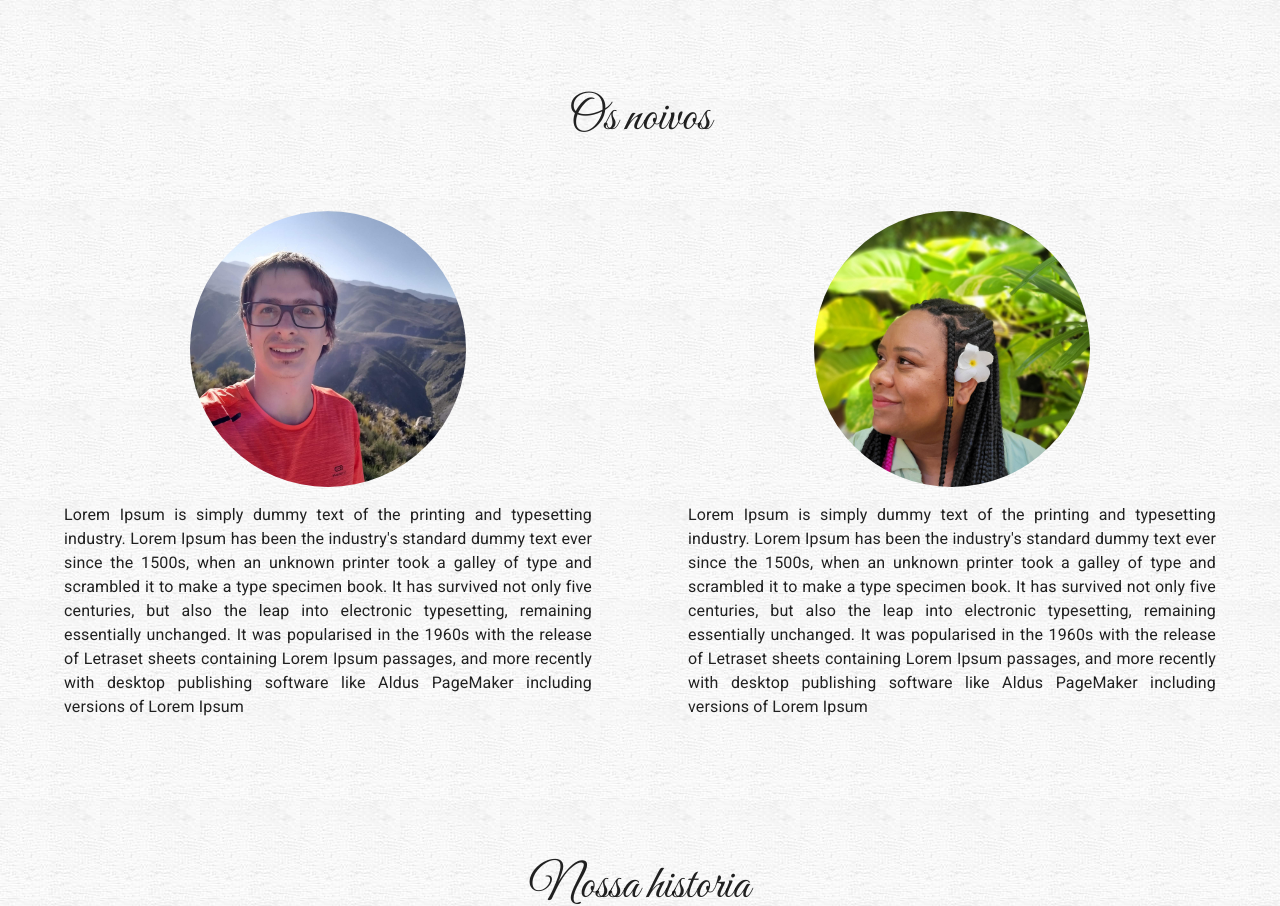
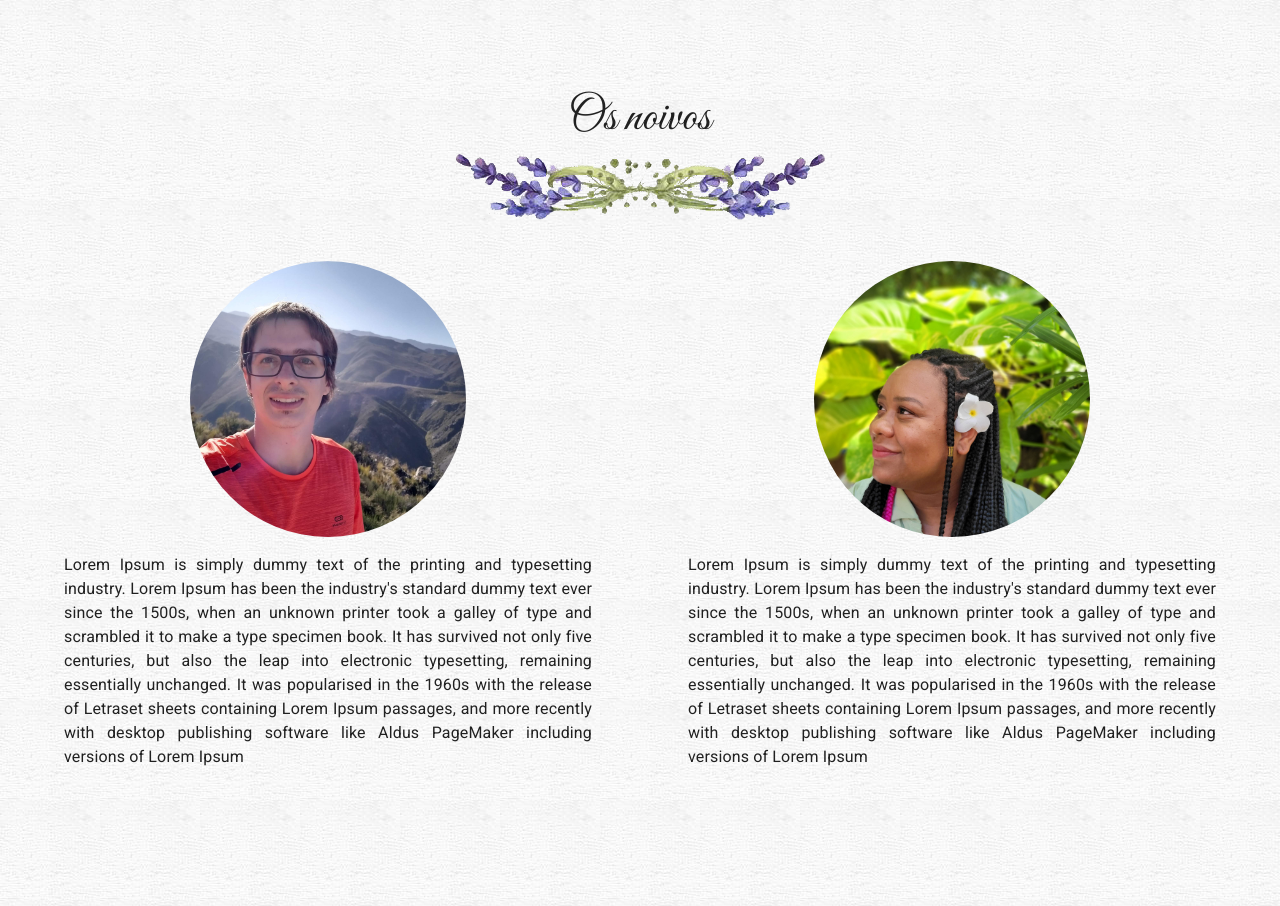
Before and after one commit to LucasDelboni/wedding, a React (Create React App) app: page / in a window 1280 px wide. Shown: the top 906 px of the page. Built offline with nearby package versions, Linux system fonts and the light colour scheme.

Commit message:
adicionando floral nos titulos

```diff
--- a/src/App.css
+++ b/src/App.css
@@ -4,7 +4,7 @@
 
 h1 {
   margin-top: 5%;
-  margin-bottom: 5%;
+  margin-bottom: 0px;
   font-family: 'Great Vibes', cursive;
   font-size: 3em;
   font-weight: 500;
--- /dev/null
+++ b/src/components/Title.jsx
@@ -0,0 +1,8 @@
+export default function Title({title}) {
+    return (
+        <div style={{marginBottom: '3%'}}>
+            <h1>{title}</h1>
+            <img src="floral-titulo.png" alt="arranjo floral"></img>
+        </div>
+    )
+}
--- a/src/sections/Cerimony.jsx
+++ b/src/sections/Cerimony.jsx
@@ -1,10 +1,11 @@
 import AddressMap from "../components/AddressMap";
+import Title from "../components/Title";
 
 export default function Cerimony(){
 
   return (
     <div>
-        <h1>Cerimônia</h1>
+        <Title title="Cerimônia"/>
         <p>Gostaríamos muito de contar com a presença de todos vocês para rezer por nossa felicidade!</p>
         <p>A cerimônia será rápida e tentaremos ser extremamente pontuais. Contamos com vocês!</p>
         <h3><b>Dia 7 de outubro de 2023 na Paróquia Nossa Senhora Achiropita</b></h3>
--- a/src/sections/Countdown.jsx
+++ b/src/sections/Countdown.jsx
@@ -1,6 +1,7 @@
 import { useEffect, useState } from "react";
 import Grid from '@mui/material/Unstable_Grid2';
 import Box from '@mui/material/Box';
+import Title from "../components/Title";
 
 
 const countDownDate = new Date(2023, 10, 7, 16).getTime();
@@ -22,7 +23,7 @@ export default function Countdown() {
 
     return (
         <div>
-            <h1>Contagem Regressiva</h1>
+            <Title title="Contagem Regressiva"/>
             <Box sx={{ flexGrow: 1 }}>
                 <Grid container spacing={2}>
                     <Grid xs={3}>
--- a/src/sections/History.jsx
+++ b/src/sections/History.jsx
@@ -7,12 +7,13 @@ import TimelineConnector from '@mui/lab/TimelineConnector';
 import TimelineContent from '@mui/lab/TimelineContent';
 import TimelineOppositeContent from '@mui/lab/TimelineOppositeContent';
 import TimelineDot from '@mui/lab/TimelineDot';
+import Title from '../components/Title';
 
 
 export default function History() {
     return (
         <div>
-            <h1>Nossa historia</h1>
+            <Title title="Nossa historia"/>
             <Timeline position="alternate">
                 <TimelineItem>
                     <TimelineOppositeContent
--- a/src/sections/Profile.jsx
+++ b/src/sections/Profile.jsx
@@ -1,11 +1,12 @@
 import { Avatar } from '@mui/material';
 import Box from '@mui/material/Box';
 import Grid from '@mui/material/Unstable_Grid2';
+import Title from '../components/Title'
 
 export default function Profile() {
     return (
         <div className='margin-box'>
-            <h1>Os noivos</h1>
+            <Title title="Os noivos"></Title>
             <Box sx={{ flexGrow: 1 }}>
                 <Grid container spacing={12}>
                     <Grid s={12} md={6}>
--- a/src/sections/Reception.jsx
+++ b/src/sections/Reception.jsx
@@ -1,10 +1,11 @@
 import AddressMap from "../components/AddressMap";
+import Title from "../components/Title";
 
 export default function Reception(){
 
   return (
     <div>
-        <h1>Recepção</h1>
+        <Title title="Recepção"/>
         <p>Os noivos convidam para recepção no dia 07 de outubro de 2023, na <b>Espaço Bonjardim</b>, em São Paulo. Não vai perder, né?</p>
         <p><b>R. Padre Estevão Pernet, 276 - Tatuapé, São Paulo - SP, 03315-000</b></p>
         <AddressMap title="Recepção" url="https://www.google.com/maps/embed?pb=!1m14!1m8!1m3!1d14630.818977306324!2d-46.5722102!3d-23.5431196!3m2!1i1024!2i768!4f13.1!3m3!1m2!1s0x0%3A0xcb635fd14accfeaa!2sEspa%C3%A7o%20Bonjardim!5e0!3m2!1spt-BR!2sbr!4v1675532681335!5m2!1spt-BR!2sbr"/>
```
Also changed, not shown: public/floral-titulo.png (added).
